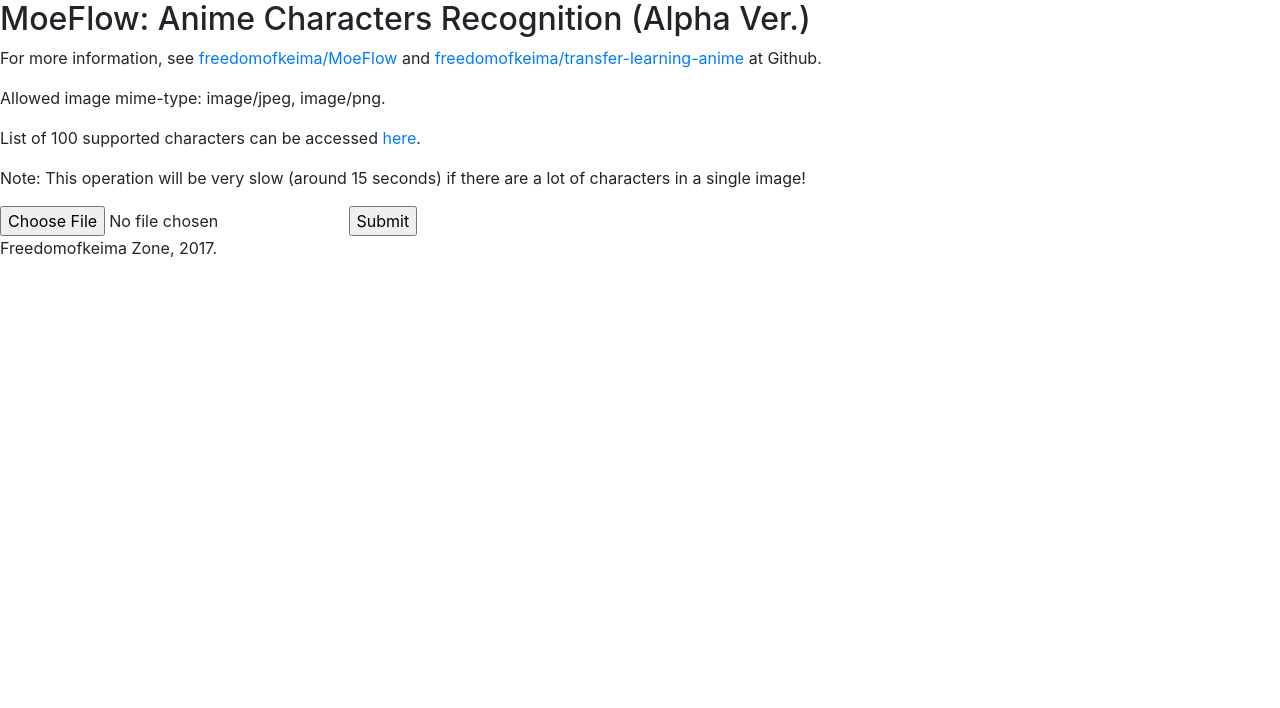
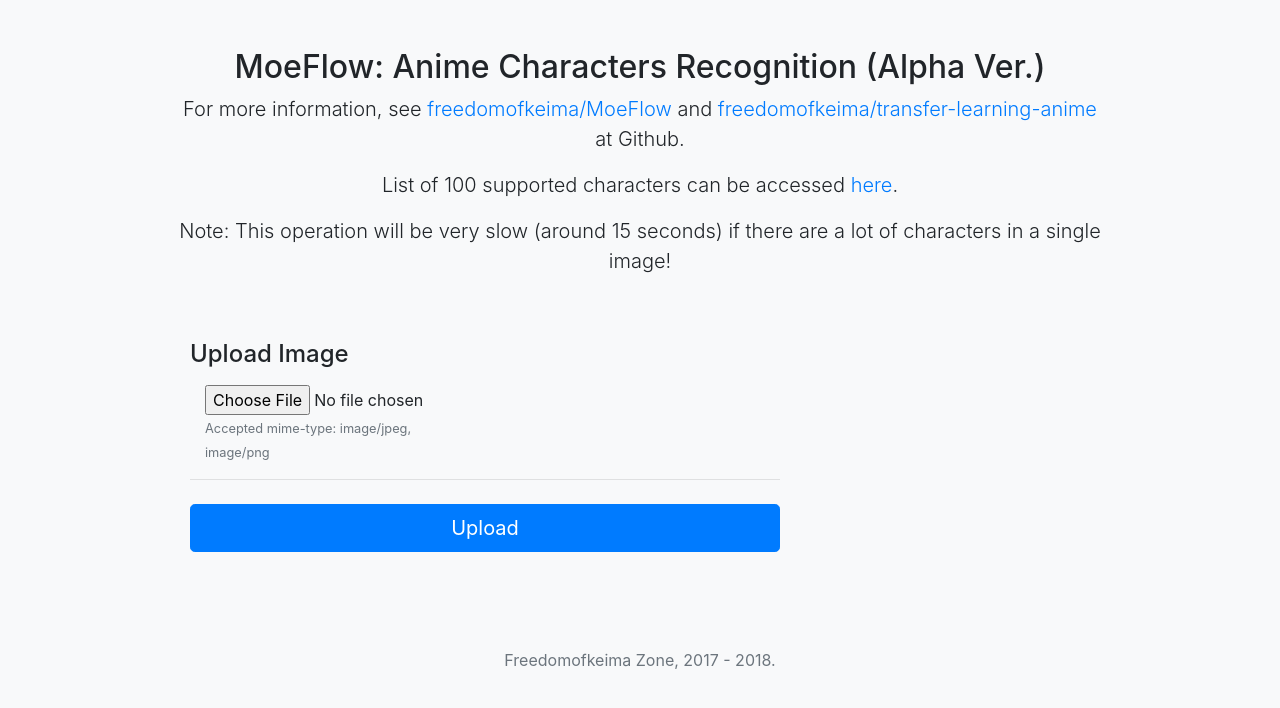
Before and after one commit to freedomofkeima/MoeFlow, a Python web app: template src/moeflow/templates/main.html in a window 1280 px wide. Shown: the top 708 px of the page. Run offline with Jinja, Linux system fonts and the light colour scheme; the template is opened without the code that fills it, so the values that code supplies are empty; some libraries are stand-ins or nearby versions.

Commit message:
Use bootstrap UI

```diff
--- a/src/moeflow/static/main.css
+++ b/src/moeflow/static/main.css
@@ -0,0 +1,3 @@
+.container {
+    max-width: 960px;
+}
--- a/src/moeflow/templates/main.html
+++ b/src/moeflow/templates/main.html
@@ -11,31 +11,61 @@
 
         <title>MoeFlow: Anime Characters Recognition</title>
     </head>
-    <body>
+    <body class="bg-light">
+	<div class="container">
+	    <div class="py-5 text-center">
                 <h2>MoeFlow: Anime Characters Recognition (Alpha Ver.)</h2>
-		<p>For more information, see <a href="https://github.com/freedomofkeima/MoeFlow" target="_blank">freedomofkeima/MoeFlow</a> and <a href="https://github.com/freedomofkeima/transfer-learning-anime" target="_blank">freedomofkeima/transfer-learning-anime</a> at Github.</p>
-		<p>Allowed image mime-type: image/jpeg, image/png.</p>
-		<p>List of 100 supported characters can be accessed <a href="https://github.com/freedomofkeima/MoeFlow/blob/master/100_class_traning_note.md#list-of-characters" target="_blank">here</a>.</p>
-		<p>Note: This operation will be very slow (around 15 seconds) if there are a lot of characters in a single image!</p>
+                <p class="lead">For more information, see <a href="https://github.com/freedomofkeima/MoeFlow" target="_blank">freedomofkeima/MoeFlow</a> and <a href="https://github.com/freedomofkeima/transfer-learning-anime" target="_blank">freedomofkeima/transfer-learning-anime</a> at Github.</p>
+		<p class="lead">List of 100 supported characters can be accessed <a href="https://github.com/freedomofkeima/MoeFlow/blob/master/100_class_traning_note.md#list-of-characters" target="_blank">here</a>.</p>
+                <p class="lead">Note: This operation will be very slow (around 15 seconds) if there are a lot of characters in a single image!</p>
+            </div>
+
+	    <div class="col-md-8">
+                <h4 class="mb-3">Upload Image</h4>
                 <form method="POST" enctype="multipart/form-data">
+                    <div class="col-md-6 md-3">
                         <input type="file" name="uploaded_image" accept="image/*">
-			<input type="submit">
+                        <small class="text-muted">Accepted mime-type: image/jpeg, image/png</small>
+                    </div>
+		    <hr class="mb-4">
+                    <button class="btn btn-primary btn-lg btn-block" type="submit">Upload</button>
                 </form>
+	    </div>
+
             {% if ori_name %}
-			<h4>Input:</h4>
+	    <hr>
+            <div class="row">
+                <div class="col-md-6 order-md-1">
+	            <h4 class="mb-3">Input:</h4>
                     <img src="{{ url_path }}static/images/{{ ori_name }}" style="max-height:500px">
-			<h4>Output:</h4>
-			<table>
+                </div>
+
+                <div class="col-md-6 order-md-2">
+                    <h4 class="mb-3">Output:</h4>
+                    <table class="table">
+                        <tr>
+                            <th>Character</th>
+                            <th>Prediction (Top-3)</th>
+                        </tr>
                         {% for result in results %}
                         <tr>
                         <td><img src="{{ url_path }}static/images/{{ result['image_name'] }}" style="max-height:500px"></td>
-					<td>Prediction: {% for prediction in result['prediction'] %} {{ prediction[0] }}{{ "," if not loop.last }} {% endfor %}</td>
+                        <td>
+                            <ul>
+                            {% for prediction in result['prediction'] %}
+                                <li>{{ prediction[0] }}</li>
+                            {% endfor %}
+                            </ul>
+			</td>
                         </tr>
                         {% endfor %}
                     </table>
+                </div>
+            </div>
             {% endif %}
-		<div id="footer">
-			<p>Freedomofkeima Zone, 2017.</p>
+            <footer class="my-5 pt-5 text-muted text-center text-small">
+                <p class="mb-1">Freedomofkeima Zone, 2017 - 2018.</p>
+            </footer>
         </div>
         <!-- Optional JavaScript -->
         <!-- jQuery first, then Popper.js, then Bootstrap JS -->
```
Lines whose indentation alone changed are shown as unchanged.
